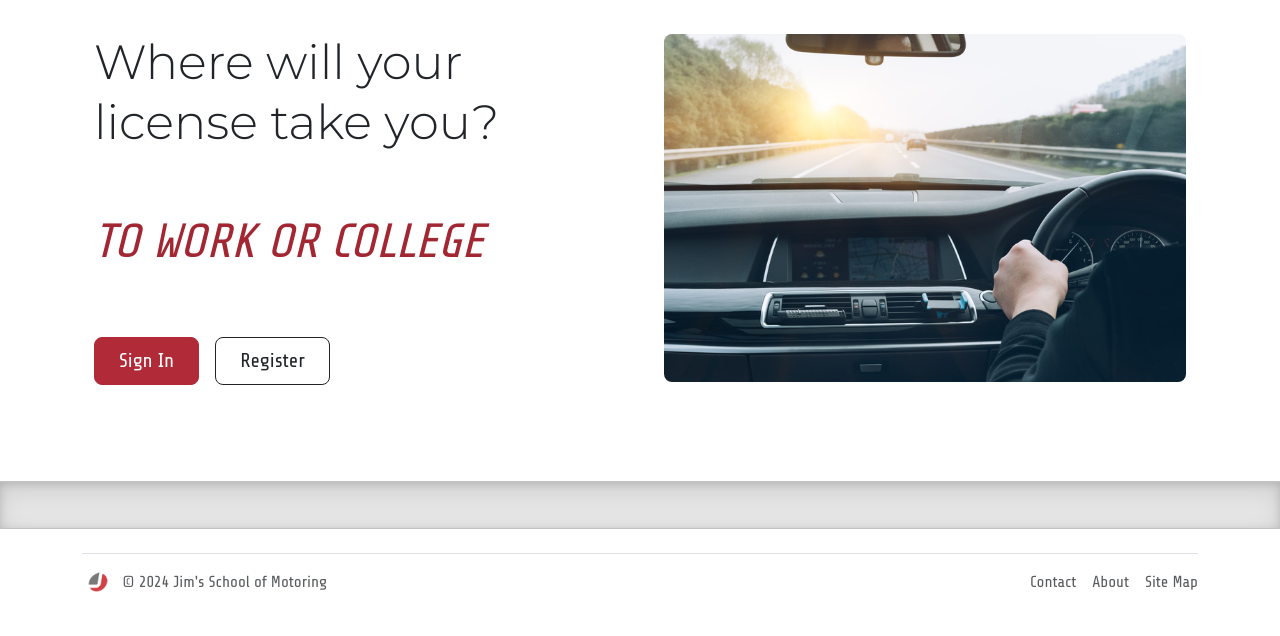
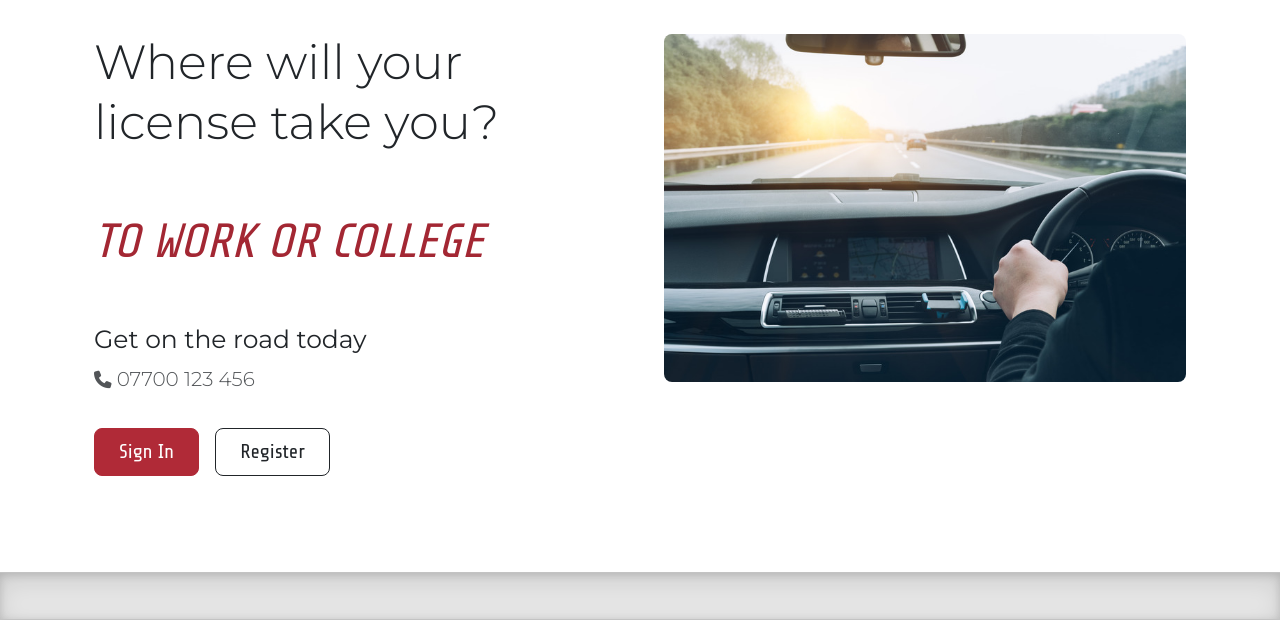
Before and after one commit to ozpc99/Jims-School-of-Motoring, a Django app: page / in a window 1280 px wide. Shown: the part 119-755 px from the top of the page. Before the commit the page ends 711 px from the top, so only its background shows below. Run offline with Django 3.2, Linux system fonts and the light colour scheme; some libraries are stand-ins or nearby versions.

Commit message:
Home page scroller hero content restructure
Restructured conditional check to display content if user is authenticated

```diff
--- a/home/templates/home/index.html
+++ b/home/templates/home/index.html
@@ -44,6 +44,15 @@
                 </span>
             </div>
             {% else %}
+            <div class="scroller-tagline mt-3 mt-lg-0 mb-3">
+                Get on the road today
+                <br>
+                <span>
+                    <a class="phone-num" href="tel:07700123456">
+                        <small><i class="fa-solid fa-phone"></i></small> 07700 123 456
+                    </a>
+                </span>
+            </div>
             <div class="d-grid gap-2 d-md-flex justify-content-md-start mt-md-3">
                 <a href="{% url 'account_login' %}" role="button" class="btn btn-danger-secondary btn-lg px-4 me-md-2">Sign In</a>
                 <a href="{% url 'account_signup' %}" role="button" class="btn btn-outline-dark btn-lg px-4">Register</a>
```
